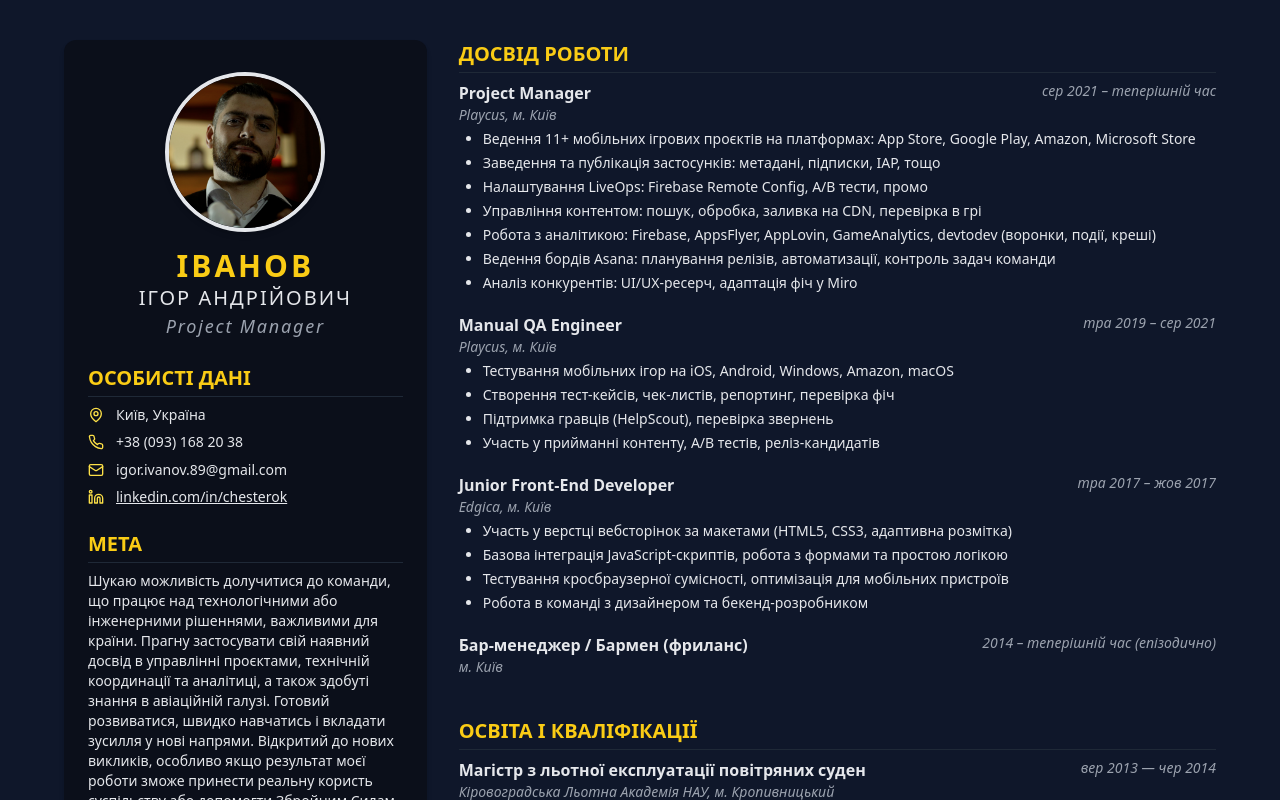
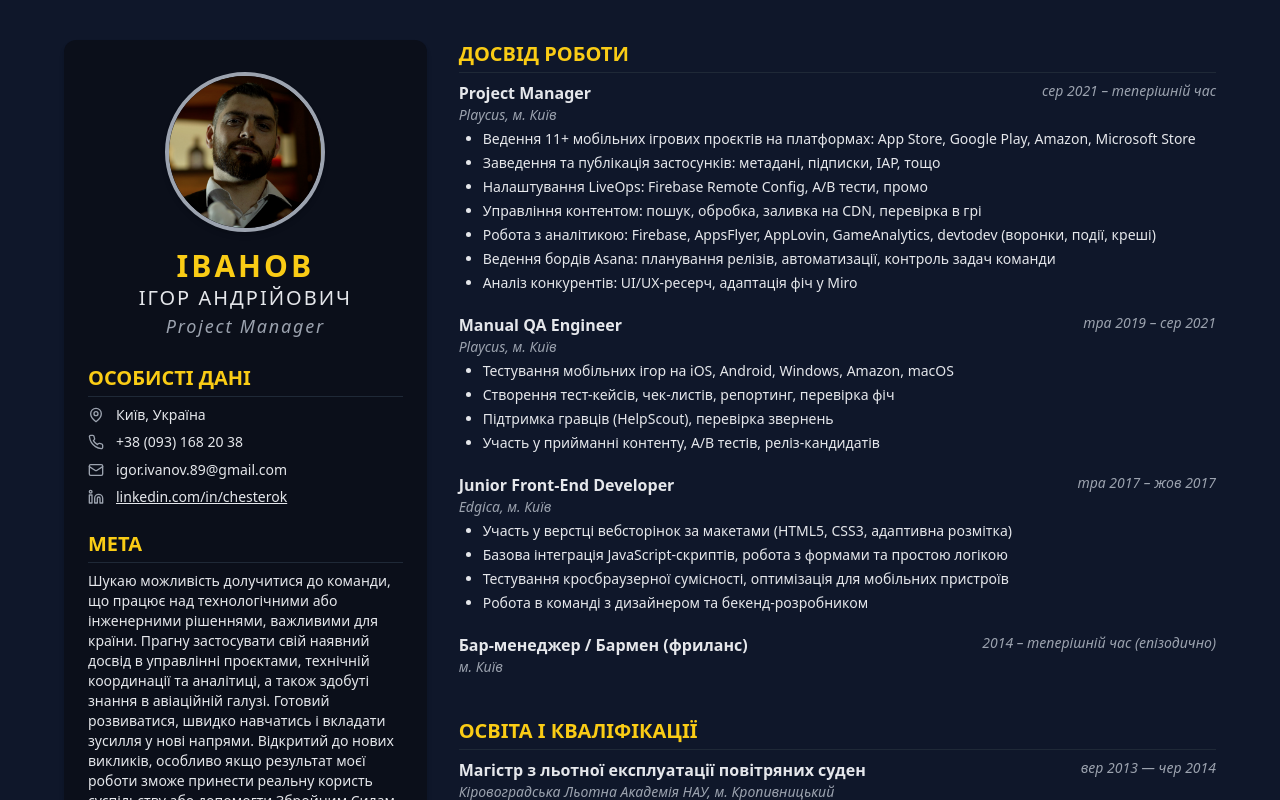
Before and after one commit to OKchesterOK/cv-landing, a React (Vite) app: page / in a window 1280 px wide. Shown: the top 800 px of the page. Built offline with nearby package versions, Linux system fonts and the light colour scheme.

Commit message:
Update App.jsx

```diff
--- a/src/App.jsx
+++ b/src/App.jsx
@@ -9,7 +9,7 @@ export default function App() {
         <aside className="bg-[#0b0f1a] p-6 rounded-xl shadow-md">
           <Section noLine>
             <div className="text-center mb-6">
-              <img src="/ivanov_photo.png" alt="Ігор Іванов" className="rounded-full w-40 h-40 object-cover mx-auto mb-4 border-4 border-gray-200 shadow-md" />
+              <img src="/ivanov_photo.png" alt="Ігор Іванов" className="rounded-full w-40 h-40 object-cover mx-auto mb-4 border-4 border-gray-400 shadow-md" />
               <h1 className="text-3xl font-bold text-yellow-400 tracking-widest uppercase">ІВАНОВ</h1>
               <p className="text-xl text-gray-200 tracking-widest uppercase">ІГОР АНДРІЙОВИЧ</p>
               <p className="text-lg italic text-gray-400 tracking-widest">Project Manager</p>
@@ -17,10 +17,10 @@ export default function App() {
           </Section>
 
           <Section title="ОСОБИСТІ ДАНІ">
-            <Info icon={<MapPin size={16} className="text-yellow-300" />} value="Київ, Україна" />
-            <Info icon={<Phone size={16} className="text-yellow-300" />} value="+38 (093) 168 20 38" />
-            <Info icon={<Mail size={16} className="text-yellow-300" />} value="igor.ivanov.89@gmail.com" />
-            <Info icon={<Linkedin size={16} className="text-yellow-300" />} value={<a href="https://www.linkedin.com/in/chesterok" target="_blank" rel="noopener noreferrer" className="underline">linkedin.com/in/chesterok</a>} />
+            <Info icon={<MapPin size={16} className="text-gray-400" />} value="Київ, Україна" />
+            <Info icon={<Phone size={16} className="text-gray-400" />} value="+38 (093) 168 20 38" />
+            <Info icon={<Mail size={16} className="text-gray-400" />} value="igor.ivanov.89@gmail.com" />
+            <Info icon={<Linkedin size={16} className="text-gray-400" />} value={<a href="https://www.linkedin.com/in/chesterok" target="_blank" rel="noopener noreferrer" className="underline">linkedin.com/in/chesterok</a>} />
           </Section>
 
           <Section title="МЕТА">
```
